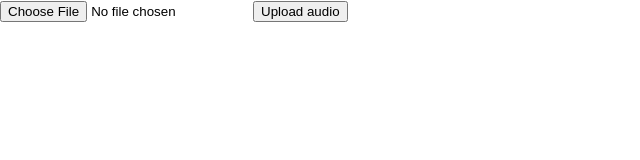
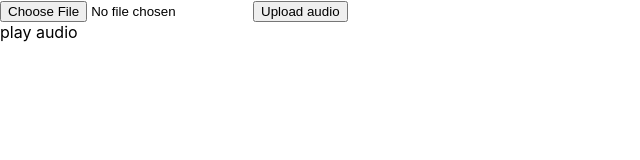
Before and after one commit to Sumit45doc/musix, a React (Create React App) app: page / in a window 1280 px wide. Shown: the top 160 px of the page, without its empty margins (0-640 px from the left). Built offline with nearby package versions, Linux system fonts and the light colour scheme.

Commit message:
Defined play audio component

```diff
--- a/src/App.js
+++ b/src/App.js
@@ -1,9 +1,11 @@
 import AudioFileForm from "./components/AudioFileForm";
+import PlayAudio from "./components/PlayAudio";
 
 function App() {
   return (
     <div className="App">
-     <AudioFileForm />
+      <AudioFileForm />
+      <PlayAudio />
     </div>
   );
 }
--- /dev/null
+++ b/src/components/PlayAudio.jsx
@@ -0,0 +1,11 @@
+import React from 'react'
+
+function PlayAudio() {
+    return (
+        <div>
+            play audio
+        </div>
+    )
+}
+
+export default PlayAudio
```
